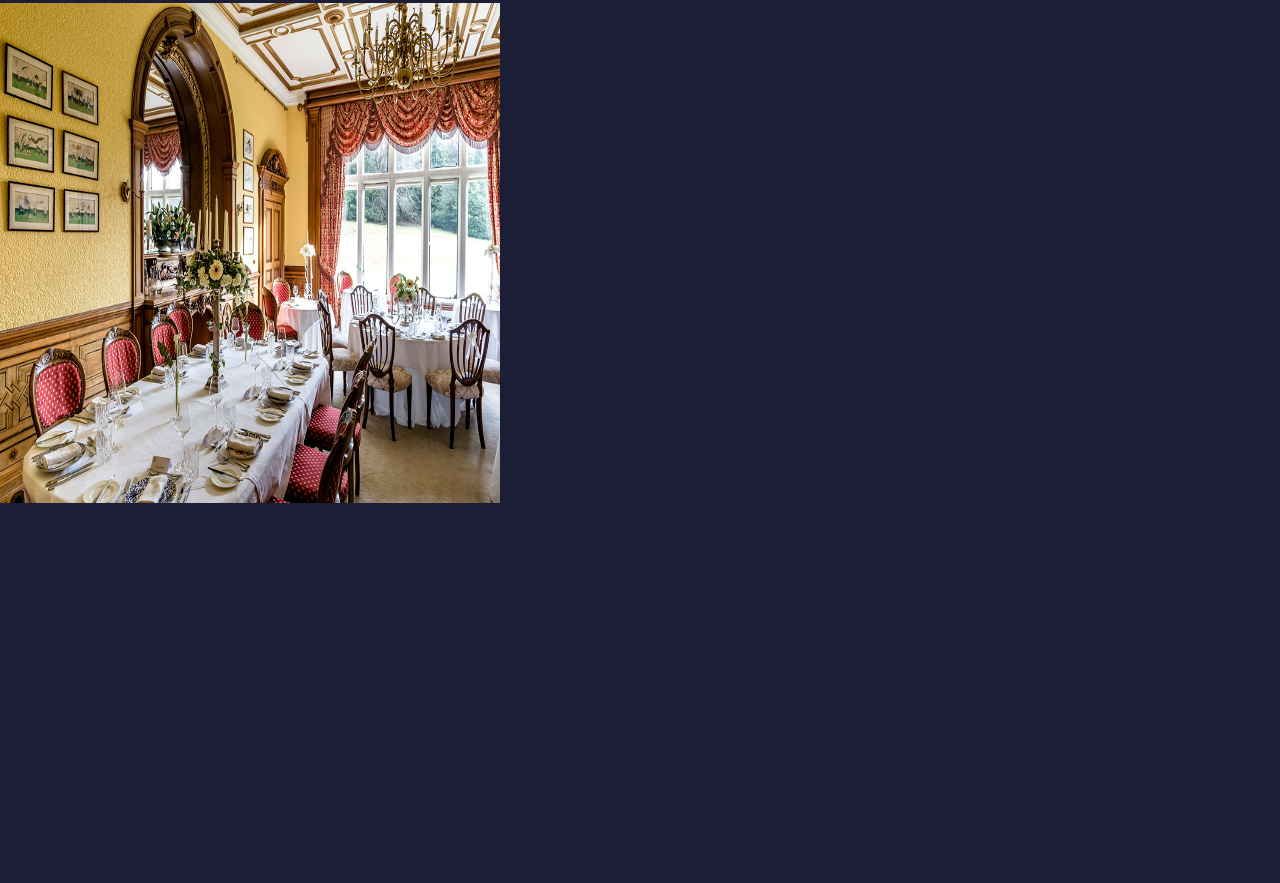
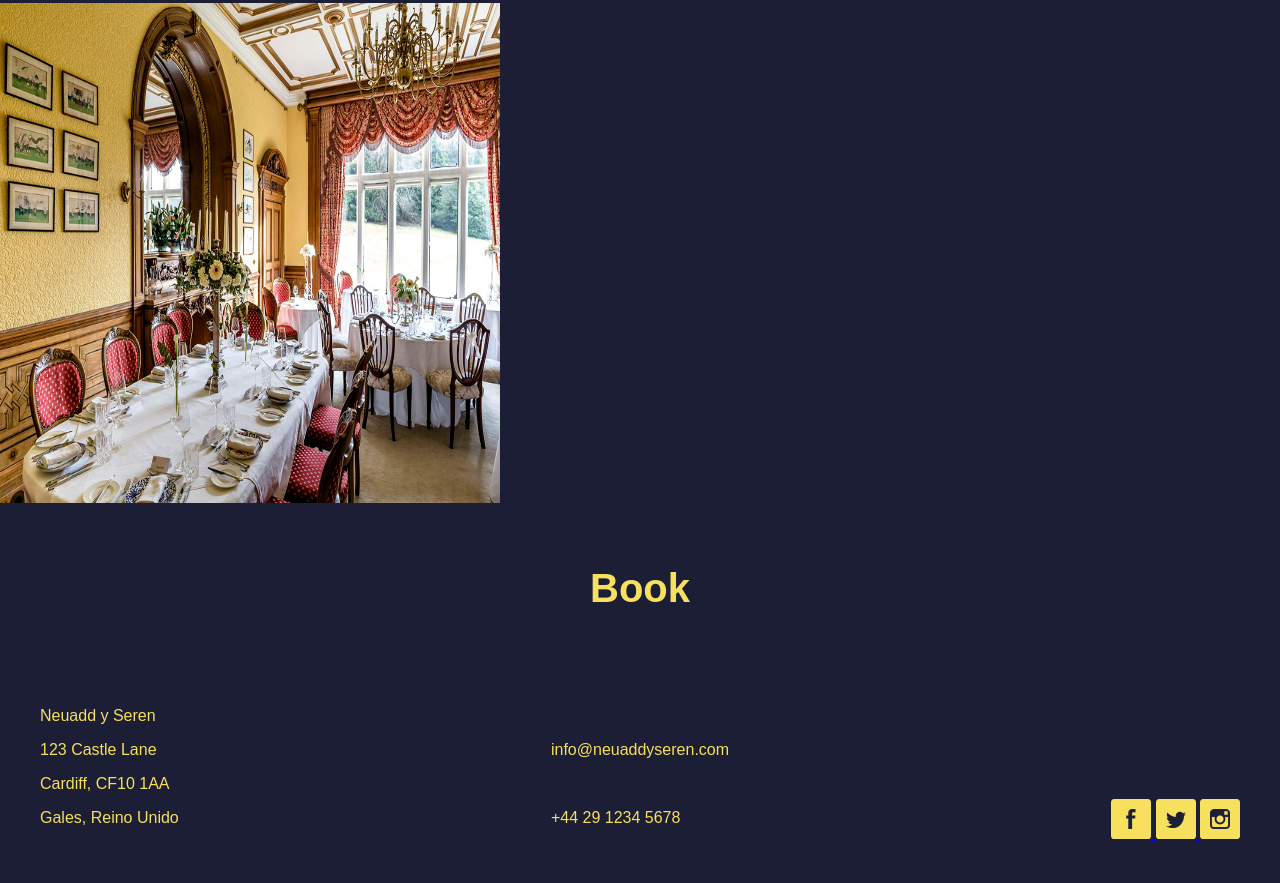
Before and after one commit to a23sergiogr/DI_Proyecto_Restaurante, a plain HTML site: page index.html in a window 1280 px wide. Shown: the part 9630-10513 px from the top of the page. Before the commit the page ends 10156 px from the top, so only its background shows below. Drawn offline with Linux system fonts and the light colour scheme.

Commit message:
add footer

```diff
--- a/css/index.css
+++ b/css/index.css
@@ -9,14 +9,19 @@
     box-sizing: inherit;
 }
 
-
+:root {
+    --primaryColor: #F6E05E;
+    --highlightPrimaryColor: #FFD700;
+    --backgroundColor: #1c1e35;
+    --textColor: #F6E05E;
+    --overlayColor: rgba(0, 0, 0, 0.5);
+}
 body, html {
     margin: 0;
     padding: 0;
     font-family: Arial, sans-serif;
-    background-color: #1c1e35;
-    /*background-color: #0e101f;*/
-    color: #F6E05E;
+    background-color: var(--backgroundColor);
+    color: var(--textColor);
 
     width: 100%;
     height: 100%;
@@ -41,13 +46,13 @@ body, html {
     align-items: center;
 }
 
-#parteLogo a{
+#parteLogo a {
     display: flex;
     align-items: center;
 }
 
 #nombrePagina {
-    color: #F6E05E;
+    color: var(--primaryColor);
     font-size: 24px;
     text-decoration: none;
 
@@ -55,7 +60,7 @@ body, html {
 }
 
 #nombrePagina:hover {
-    color: #FFD700;
+    color: var(--highlightPrimaryColor);
 }
 
 #logo {
@@ -78,13 +83,13 @@ body, html {
 }
 
 #enlaces li a {
-    color: #F6E05E;
+    color: var(--primaryColor);
     text-decoration: none;
     font-size: 18px;
 }
 
 #enlaces li a:hover {
-    color: #FFD700;
+    color: var(--highlightPrimaryColor);
 }
 
 #enlaces li:first-child a {
@@ -99,20 +104,21 @@ body, html {
 }
 
 .bar-container:hover {
-    .bar{background-color: #FFD700;}
+    .bar {
+        background-color: var(--highlightPrimaryColor);
+    }
 }
 
 .bar {
     width: 20px;
     height: 2px;
-    background-color: #F6E05E;
+    background-color: var(--primaryColor);
     margin: 3px 0;
 }
 
 .bar.short {
     width: 12px;
 }
-
 
 .video-background {
     position: relative;
@@ -138,7 +144,7 @@ video {
     top: 50%;
     left: 50%;
     transform: translate(-50%, -50%);
-    background-color: rgba(0, 0, 0, 0.5);
+    background-color: var(--overlayColor);
     z-index: 1;
 
     display: flex;
@@ -147,14 +153,59 @@ video {
 }
 
 #nombreCompletoPagina {
-    color: #F6E05E;
+    color: var(--primaryColor);
     font-size: 3em;
     z-index: 10;
     text-align: center;
 
     font-family: wales-sans;
 }
+
 img {
     height: 500px;
     width: 500px;
 }
+
+/**FOOTER**/
+.book{
+    text-align: center;
+    padding: 40px;
+    font-weight: bolder;
+}
+
+.book a{
+    text-decoration: none;
+    color: var(--primaryColor);
+    font-size: 40px;
+}
+.book a:hover{
+    color: var(--highlightPrimaryColor);
+}
+.book a:active{
+    color: red;
+}
+
+.bottonInfo{
+    display: grid;
+    grid-template-columns: 1fr 1fr 1fr;
+    align-items: end;
+    padding: 40px;
+}
+
+.location{
+    justify-self: left;
+}
+
+.contactInfo{
+    justify-self: center;
+}
+
+.socialImg{
+    justify-self: right;
+    align-self: flex-end;
+}
+
+.svg{
+    fill: var(--primaryColor);
+    stroke: var(--primaryColor);
+}
--- a/index.html
+++ b/index.html
@@ -147,7 +147,7 @@
                 <img src="img/afternoon/shutterstock_2487256111-1-scaled-e1722261886342-600x808.jpg" alt="wine">
                 <h3></h3>
             </a>
-        </div>
+            </div>
         </section>
         <section class="dinner">
             <div>
@@ -172,10 +172,58 @@
                 <img src="img/rooms/Robertson-dining-room.jpg" alt="dinnerRoom">
                 <h3></h3>
             </a>
-        </div>
+            </div>
         </section>
     </main>
-    <footer></footer>
+    <footer class="footer">
+        <div class="book"><a href="/book.html">Book</a></div>
+        <div class="bottonInfo">
+            <div class="location">
+                <p>Neuadd y Seren</p>
+                <p>123 Castle Lane</p>
+                <p>Cardiff, CF10 1AA</p>
+                <p>Gales, Reino Unido</p>
+            </div>
+            <div class="contactInfo">
+                <p class="email">info@neuaddyseren.com</p>
+                <br>
+                <p class="phone">+44 29 1234 5678</p>
+            </div>
+            <div class="socialImg">
+                <a href="facebook.com">
+                    <svg xmlns="http://www.w3.org/2000/svg" xmlns:xlink="http://www.w3.org/1999/xlink" fill="#000000"
+                        height="40px" width="40px" version="1.1" id="Layer_1" viewBox="-143 145 512 512"
+                        xml:space="preserve" class="svg">
+                        <path
+                            d="M329,145h-432c-22.1,0-40,17.9-40,40v432c0,22.1,17.9,40,40,40h432c22.1,0,40-17.9,40-40V185C369,162.9,351.1,145,329,145z   M169.5,357.6l-2.9,38.3h-39.3v133H77.7v-133H51.2v-38.3h26.5v-25.7c0-11.3,0.3-28.8,8.5-39.7c8.7-11.5,20.6-19.3,41.1-19.3  c33.4,0,47.4,4.8,47.4,4.8l-6.6,39.2c0,0-11-3.2-21.3-3.2c-10.3,0-19.5,3.7-19.5,14v29.9H169.5z" />
+                    </svg>
+                </a>
+                <a href="bluesky.com">
+                    <svg xmlns="http://www.w3.org/2000/svg" xmlns:xlink="http://www.w3.org/1999/xlink" class="svg"
+                        height="40px" width="40px" version="1.1" id="Layer_1" viewBox="-143 145 512 512"
+                        xml:space="preserve">
+                        <path
+                            d="M329,145h-432c-22.1,0-40,17.9-40,40v432c0,22.1,17.9,40,40,40h432c22.1,0,40-17.9,40-40V185C369,162.9,351.1,145,329,145z   M215.2,361.2c0.1,2.2,0.1,4.5,0.1,6.8c0,69.5-52.9,149.7-149.7,149.7c-29.7,0-57.4-8.7-80.6-23.6c4.1,0.5,8.3,0.7,12.6,0.7  c24.6,0,47.3-8.4,65.3-22.5c-23-0.4-42.5-15.6-49.1-36.5c3.2,0.6,6.5,0.9,9.9,0.9c4.8,0,9.5-0.6,13.9-1.9  C13.5,430-4.6,408.7-4.6,383.2v-0.6c7.1,3.9,15.2,6.3,23.8,6.6c-14.1-9.4-23.4-25.6-23.4-43.8c0-9.6,2.6-18.7,7.1-26.5  c26,31.9,64.7,52.8,108.4,55c-0.9-3.8-1.4-7.8-1.4-12c0-29,23.6-52.6,52.6-52.6c15.1,0,28.8,6.4,38.4,16.6  c12-2.4,23.2-6.7,33.4-12.8c-3.9,12.3-12.3,22.6-23.1,29.1c10.6-1.3,20.8-4.1,30.2-8.3C234.4,344.5,225.5,353.7,215.2,361.2z" />
+                    </svg>
+                </a>
+                <a href="instagram.com">
+                    <svg xmlns="http://www.w3.org/2000/svg" xmlns:xlink="http://www.w3.org/1999/xlink" fill="#000000"
+                        height="40px" width="40px" version="1.1" id="Layer_1" viewBox="-143 145 512 512"
+                        xml:space="preserve" class="svg">
+                        <g>
+                            <path
+                                d="M113,446c24.8,0,45.1-20.2,45.1-45.1c0-9.8-3.2-18.9-8.5-26.3c-8.2-11.3-21.5-18.8-36.5-18.8s-28.3,7.4-36.5,18.8   c-5.3,7.4-8.5,16.5-8.5,26.3C68,425.8,88.2,446,113,446z" />
+                            <polygon points="211.4,345.9 211.4,308.1 211.4,302.5 205.8,302.5 168,302.6 168.2,346  " />
+                            <path
+                                d="M329,145h-432c-22.1,0-40,17.9-40,40v432c0,22.1,17.9,40,40,40h432c22.1,0,40-17.9,40-40V185C369,162.9,351.1,145,329,145z    M241,374.7v104.8c0,27.3-22.2,49.5-49.5,49.5h-157C7.2,529-15,506.8-15,479.5V374.7v-52.3c0-27.3,22.2-49.5,49.5-49.5h157   c27.3,0,49.5,22.2,49.5,49.5V374.7z" />
+                            <path
+                                d="M183,401c0,38.6-31.4,70-70,70c-38.6,0-70-31.4-70-70c0-9.3,1.9-18.2,5.2-26.3H10v104.8C10,493,21,504,34.5,504h157   c13.5,0,24.5-11,24.5-24.5V374.7h-38.2C181.2,382.8,183,391.7,183,401z" />
+                        </g>
+                    </svg>
+                </a>
+            </div>
+        </div>
+    </footer>
 </body>
 
 </html>
```
